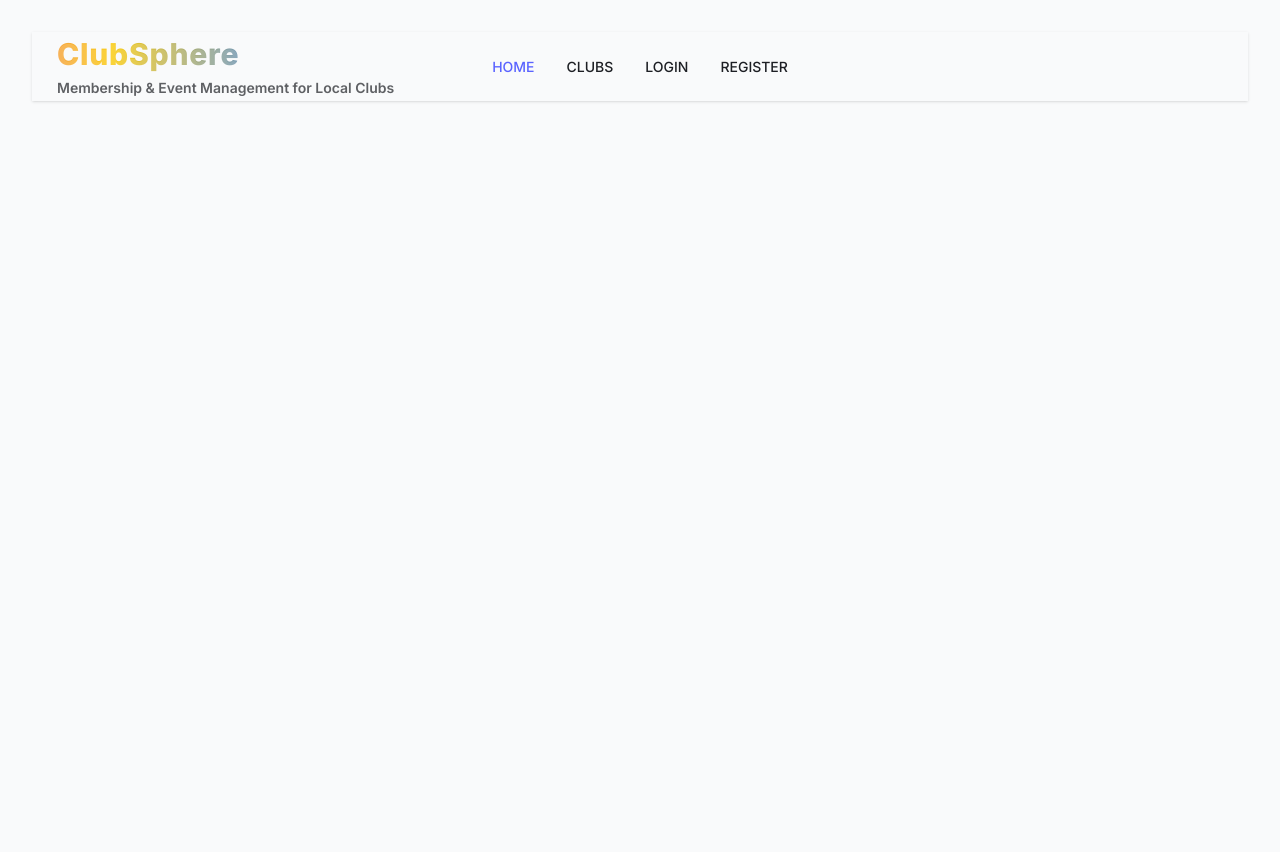
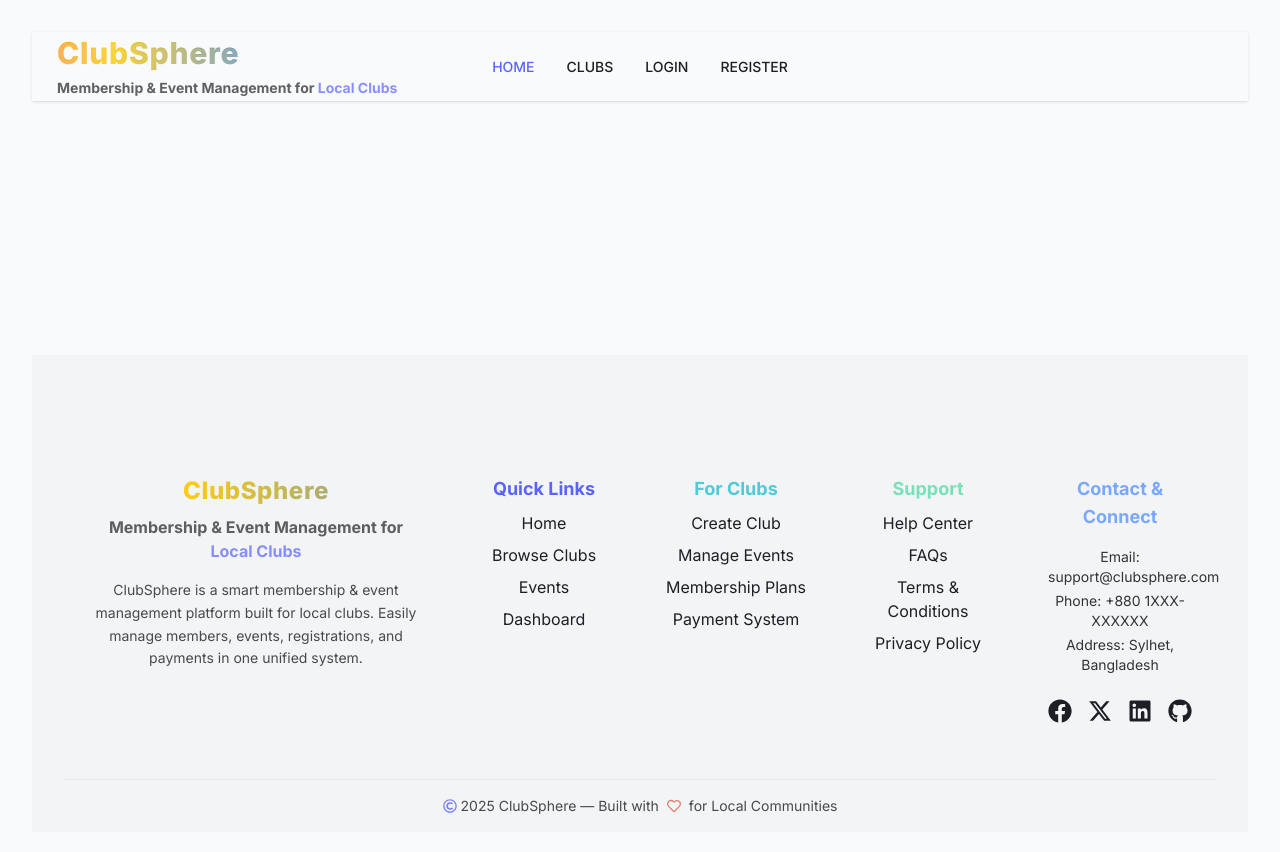
Before and after one commit to SYDUR98/clubsphere-client, a React (Vite) app: page / in a window 1280 px wide. Shown: the top 852 px of the page. Before the commit the page ends 800 px from the top, so only its background shows below. Built offline with nearby package versions, Linux system fonts and the light colour scheme; no server answers.

Commit message:
added footer

```diff
--- a/src/components/Shared/Footer.jsx
+++ b/src/components/Shared/Footer.jsx
@@ -1,11 +1,154 @@
-import React from 'react';
+import {
+  FaFacebook,
+  FaLinkedin,
+  FaGithub,
+  FaRegHeart,
+  FaRegCopyright,
+} from "react-icons/fa";
+import { FaXTwitter } from "react-icons/fa6";
+import { Link } from "react-router";
 
 const Footer = () => {
-    return (
-        <div>
-            footer
+  return (
+    <footer className="bg-base-200 text-base-content mt-16">
+      {/* Top Section */}
+      <div className="mx-auto px-6 py-14 grid grid-cols-1 sm:grid-cols-2 md:grid-cols-6 gap-12">
+        {/* Brand */}
+        <div className="md:col-span-2">
+          <div>
+            <h2
+              className="
+      text-4xl md:text-2xl font-extrabold mb-2
+      bg-clip-text text-transparent
+      tracking-wide
+    "
+              style={{
+                backgroundImage:
+                  "linear-gradient(90deg, #8b5cf6, #ec4899, #facc15, #3b82f6)",
+                backgroundSize: "300% 300%",
+                animation: "gradientMove 15s ease-in-out infinite", // slow & smooth
+              }}
+            >
+              ClubSphere
+            </h2>
+
+            {/* Inline keyframes */}
+            <style>
+              {`
+      @keyframes gradientMove {
+        0% { background-position: 0% 50%; }
+        50% { background-position: 100% 50%; }
+        100% { background-position: 0% 50%; }
+      }
+    `}
+            </style>
+          </div>
+          <span className="hidden font-bold lg:block text-base-content mb-2 opacity-70">
+            Membership & Event Management for{" "}
+            <span className="text-primary">Local Clubs</span>
+          </span>
+          <p className="mt-4 text-sm opacity-80 leading-relaxed max-w-md">
+            ClubSphere is a smart membership & event management platform built
+            for local clubs. Easily manage members, events, registrations, and
+            payments in one unified system.
+          </p>
+
+          {/* Social */}
+
         </div>
-    );
+
+        {/* Quick Links */}
+        <div className="flex flex-col space-y-2">
+          <h3 className="text-lg font-bold mb-2 text-primary">Quick Links</h3>
+          <Link to={"/"} className="link link-hover hover:text-primary transition-colors duration-300">
+            Home
+          </Link>
+          <Link to={'/browse-clubs'} className="link link-hover hover:text-primary transition-colors duration-300">
+            Browse Clubs
+          </Link>
+          <Link to={'/member/events'} className="link link-hover hover:text-primary transition-colors duration-300">
+            Events
+          </Link>
+          <Link to={'/dashboard'} className="link link-hover hover:text-primary transition-colors duration-300">
+            Dashboard
+          </Link>
+        </div>
+
+        {/* For Clubs */}
+        <div className="flex flex-col space-y-2">
+          <h3 className="text-lg font-bold mb-2 text-secondary">For Clubs</h3>
+          <a className="link link-hover hover:text-secondary transition-colors duration-300">
+            Create Club
+          </a>
+          <a className="link link-hover hover:text-secondary transition-colors duration-300">
+            Manage Events
+          </a>
+          <a className="link link-hover hover:text-secondary transition-colors duration-300">
+            Membership Plans
+          </a>
+          <a className="link link-hover hover:text-secondary transition-colors duration-300">
+            Payment System
+          </a>
+        </div>
+
+        {/* Support */}
+        <div className="flex flex-col space-y-2">
+          <h3 className="text-lg font-bold mb-2 text-accent">Support</h3>
+          <a className="link link-hover hover:text-accent transition-colors duration-300">
+            Help Center
+          </a>
+          <a className="link link-hover hover:text-accent transition-colors duration-300">
+            FAQs
+          </a>
+          <a className="link link-hover hover:text-accent transition-colors duration-300">
+            Terms & Conditions
+          </a>
+          <a className="link link-hover hover:text-accent transition-colors duration-300">
+            Privacy Policy
+          </a>
+        </div>
+        <div className="flex flex-col space-y-2">
+          <h3 className="text-lg font-bold mb-4 text-info">
+            Contact & Connect
+          </h3>
+
+          <div className="text-sm space-y-1 mb-4">
+            <p className="link link-hover hover:text-info opacity-90 transition-colors duration-300">
+              Email:{" "}
+              <span className="link link-hover hover:text-info transition-colors duration-300">
+                support@clubsphere.com
+              </span>
+            </p>
+            <p className="link link-hover hover:text-info opacity-90 transition-colors duration-300">
+              Phone:{" "}
+              <span className="link link-hover hover:text-info  transition-colors duration-300">+880 1XXX-XXXXXX</span>
+            </p>
+            <p className="link link-hover hover:text-info opacity-90 transition-colors duration-300">
+              Address:{" "}
+              <span className="link link-hover hover:text-info  transition-colors duration-300">Sylhet, Bangladesh</span>
+            </p>
+          </div>
+           <div className="flex gap-4 text-2xl mt-2">
+            <FaFacebook className="hover:text-primary transition-colors duration-300 cursor-pointer" />
+            <FaXTwitter className="hover:text-secondary transition-colors duration-300 cursor-pointer" />
+            <FaLinkedin className="hover:text-accent transition-colors duration-300 cursor-pointer" />
+            <FaGithub className="hover:text-neutral transition-colors duration-300 cursor-pointer" />
+          </div>
+        </div>
+      </div>
+
+      {/* Divider */}
+      <div className="border-t border-base-300"></div>
+
+      {/* Bottom */}
+      <div className="py-4 text-center text-sm opacity-80 flex justify-center items-center gap-1 text-base-content">
+        <FaRegCopyright className="text-primary" /> {/* Primary theme color */}
+        {new Date().getFullYear()} ClubSphere — Built with
+        <FaRegHeart className="text-error mx-1" /> {/* Accent theme color */}
+        for Local Communities
+      </div>
+    </footer>
+  );
 };
 
 export default Footer;
--- a/src/components/Shared/Navbar.jsx
+++ b/src/components/Shared/Navbar.jsx
@@ -175,8 +175,8 @@ const Navbar = () => {
             </span>
 
             {/* Subtitle */}
-            <span className="hidden lg:block text-sm text-base-content opacity-70">
-              Membership & Event Management for Local Clubs
+            <span className="hidden font-bold lg:block text-base-content opacity-70">
+              Membership & Event Management for <span className="text-primary">Local Clubs</span>
             </span>
           </a>
 
--- a/src/layouts/MainLayout.jsx
+++ b/src/layouts/MainLayout.jsx
@@ -1,17 +1,31 @@
+
 import React from 'react';
 import { Outlet } from 'react-router';
 import Navbar from '../components/Shared/Navbar';
+import Footer from '../components/Shared/Footer';
 
 const MainLayout = () => {
   return (
-        <div className="w-full">
+    <div className="w-full flex flex-col min-h-screen">
       <Navbar />
-            {/* Content container centered with standard padding */}
-            <div className="w-full px-4 md:px-6 lg:px-8">
+
+      {/* Main Content */}
+      <div className="w-full flex-1 px-4 md:px-6 lg:px-8">
         <Outlet />
       </div>
+
+      {/* Footer wrapped in a centered max-width container */}
+      <FooterWrapper />
     </div>
   );
 };
 
+const FooterWrapper = () => (
+  <div className="w-full bg-base-200">
+    <div className="max-w-8xl mx-auto px-4 md:px-6 lg:px-8">
+      <Footer />
+    </div>
+  </div>
+);
+
 export default MainLayout;
```
Lines whose indentation alone changed are shown as unchanged.
